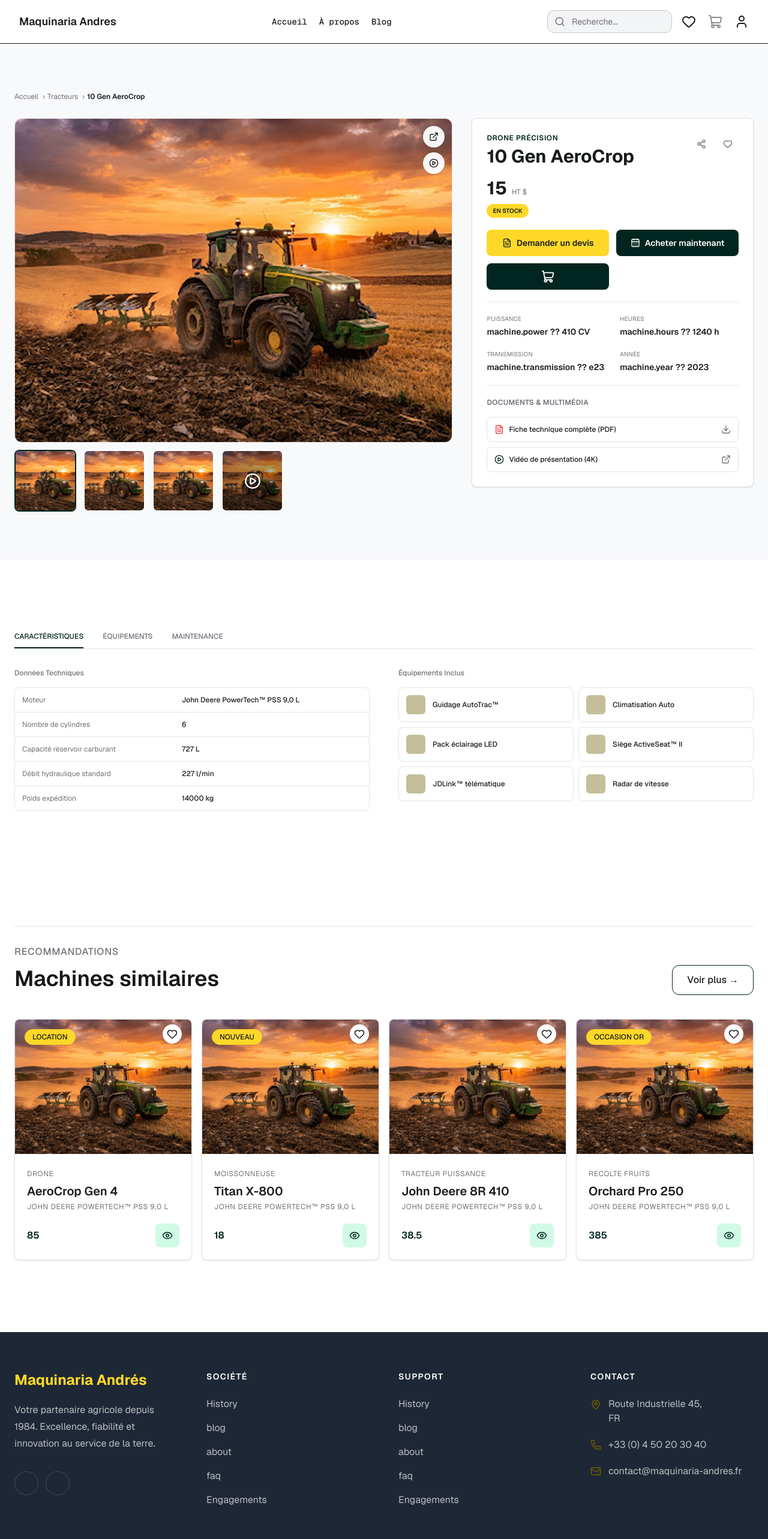
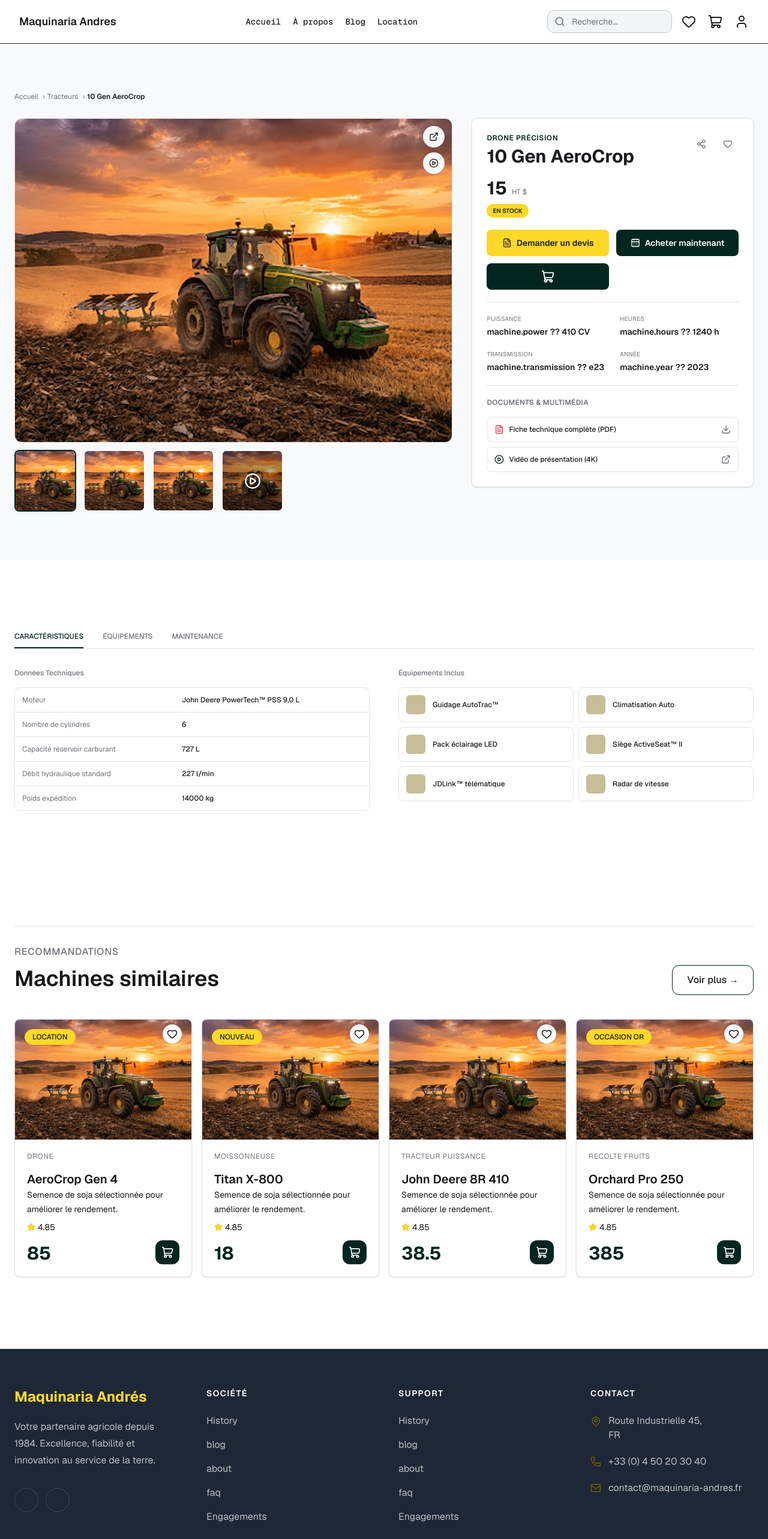
Before and after one commit to eliezermasial/Maquinaria-andres, a Next.js app: page /machines/10-Gen-AeroCrop in a window 1280 px wide. Shown: the top 2566 px of the page at 60% size. Built offline with nearby package versions, Linux system fonts and the light colour scheme.

Commit message:
feat(cart): add add-to-cart action from related products grid

```diff
--- a/app/(public)/cart/page.tsx
+++ b/app/(public)/cart/page.tsx
@@ -4,7 +4,7 @@ import { CartItems } from "@/features/Carts/components/CartItems";
 export default function CartPage() {
     return (
         <div>
-            <CartItems />
+            <CartItems/>
         </div>
     )
 }
--- a/components/navigation/HeaderActions.tsx
+++ b/components/navigation/HeaderActions.tsx
@@ -29,11 +29,11 @@ export function HeaderActions() {
             href={link.href}
             aria-label={link.label}
             className={`
-              relative flex items-center justify-center transition
+              relative flex items-center justify-center transition text-onBackground
               ${
                 isCart && totalCarts === 0
-                  ? "pointer-events-none cursor-not-allowed opacity-50"
-                  : "text-onBackground hover:text-foreground"
+                  ? "pointer-events-none cursor-not-allowed"
+                  : " hover:text-foreground"
               }
             `}
           >
--- a/components/navigation/PublicNavigation.tsx
+++ b/components/navigation/PublicNavigation.tsx
@@ -9,6 +9,7 @@ const links = [
   { href: "/home", label: "Accueil" },
   { href: "/about", label: "À propos" },
   { href: "/blog", label: "Blog" },
+  {href: "/services/location", label: "Location"},
 ];
 
 type PublicNavigationProps = {
--- /dev/null
+++ b/features/Carts/components/CartItemsGrid.tsx
@@ -0,0 +1,77 @@
+import { Badge } from "@/components/ui/badge";
+import { Card, CardContent, CardHeader, CardTitle } from "@/components/ui/card";
+import { machines } from "@/features/machines/machines";
+import { Heart, ShoppingCart } from "lucide-react";
+import Image from "next/image";
+import { useCart } from "../hooks/useCart";
+import Link from "next/link";
+
+
+export function CartItemsGrid() {
+
+    const {addToCart} = useCart();
+
+    return (
+        <div className="grid gap-6 sm:grid-cols-2 xl:grid-cols-4">
+            {machines.slice(0,4).map((machine) => (
+                <Link  href={`/machines/${machine.slug}`} key={machine.id}>
+
+                <Card
+                    className="group overflow-hidden rounded-2xl border p-0 border-border
+                    bg-white transition duration-300 hover:-translate-y-1 hover:shadow-xl"
+                >
+                    <CardHeader className="relative h-56 overflow-hidden">
+                        <Image
+                            src={machine.image}
+                            alt={machine.title}
+                            fill
+                            className="object-cover transition duration-500 group-hover:scale-105"
+                        />
+                        {machine.badge && (
+                        <Badge
+                            className="absolute left-4 top-4 bg-yelloAccent border-yelloAccent px-3 py-1
+                            text-xs uppercase text-onBackground"
+                        >
+                            {machine.badge}
+                        </Badge>
+                        )}
+                        <button className="absolute right-4 top-2 flex h-10 w-10 md:h-8 md:w-8 items-center
+                            justify-center rounded-full bg-white shadow"
+                        >
+                            <Heart size={18} />
+                        </button>
+                    </CardHeader>
+
+                    <CardContent className="space-y-4 p-5">
+                        <div>
+                            <span className="text-xs uppercase tracking-wider text-muted-foreground">
+                                {machine.category}
+                            </span>
+                            <CardTitle className="mt-1 text-2xl font-semibold text-onBackground">
+                                {machine.title}
+                            </CardTitle>
+                        </div>
+                        <div className="flex items-center justify-between">
+                            <span className="font-semibold text-primary">
+                                {machine.price}
+                            </span>
+                            <button className="flex h-11 w-11 items-center justify-center rounded-full
+                                bg-primary text-yelloAccent transition hover:bg-yelloAccent hover:text-primary"
+                                value={machine.id}
+                                onClick={(e) => {
+                                    e.preventDefault();
+                                    e.stopPropagation();
+
+                                    addToCart(machine)
+                                }}
+                            >
+                                <ShoppingCart size={18} />
+                            </button>
+                        </div>
+                    </CardContent>
+                </Card>
+                </Link>
+            ))}
+        </div>
+    )
+}
--- a/features/machines/components/MachineCard.tsx
+++ b/features/machines/components/MachineCard.tsx
@@ -1,9 +1,12 @@
+"use client";
+
+import Link from "next/link";
+import Image  from "next/image";
+import { Badge } from "@/components/ui/badge";
+import type { Machine } from "../types/machine";
+import { Heart, ShoppingCart, Star} from "lucide-react";
+import { useCart } from "@/features/Carts/hooks/useCart";
 import { Card, CardHeader, CardContent, CardTitle, CardParagraphy } from "@/components/ui/card";
-import Image  from "next/image";
-import { Eye, Heart} from "lucide-react";
-import type { Machine } from "../types/machine";
-import Link from "next/link";
-import { Badge } from "@/components/ui/badge";
 
 
 
@@ -12,11 +15,13 @@ type MachineProps = {
 };
 
 export function MachineCard ({machine}: MachineProps) {
+
+    const {addToCart} = useCart();
     return (
-        <Card className="group overflow-hidden rounded-2xl border p-0 border-border
+        <Card className="group w-full overflow-hidden rounded-2xl border border-border
             bg-white transition duration-300 hover:-translate-y-1 hover:shadow-xl"
         >
-            <CardHeader className="relative h-56 overflow-hidden">
+            <CardHeader className="relative h-50 overflow-hidden">
                 <Image
                   src={machine.image}
                   alt={machine.title}
@@ -39,29 +44,50 @@ export function MachineCard ({machine}: MachineProps) {
             </CardHeader>
 
             <CardContent className="space-y-4 p-5">
-                <div>
+                    <div className="flex justify-between items-center">
                         <span className="text-xs uppercase tracking-wider text-muted-foreground">
                             {machine.category}
                         </span>
-                    <CardTitle className="mt-1 text-2xl font-semibold text-onBackground">
+                    </div>
+                    <Link href={`/machines/${machine.slug}`} className="mt-0">
+                        <div>
+                            <CardTitle className="mt-2">
                                 {machine.title}
                             </CardTitle>
-                    <CardParagraphy className="text-xs uppercase tracking-wider text-muted-foreground">
-                        {machine.engine}
+                            <CardParagraphy className="mb-2">
+                                {machine.description}
                             </CardParagraphy>
                         </div>
-                <div className="flex items-center justify-between">
-                    <span className="font-semibold text-primary">
+                        <div className="flex items-center gap-1">
+                            <Star
+                                size={14}
+                                className="fill-yelloAccent text-yellow-400"
+                            />
+                            <span className="text-sm">4.85</span>
+                        </div>
+                    </Link>
+                    <div className="flex items-end mt-3 justify-between">
+                        <div>
+                            <span className="text-3xl font-bold text-primary">
                                 {machine.price}
                             </span>
+                        </div>
 
-                    <Link
-                        href={`/machines/${machine.slug}`}
-                        className="flex h-10 w-10 items-center justify-center rounded-lg bg-emerald-100
-                        text-primary transition hover:bg-primary hover:text-white"
+                    <button
+                        className="flex bg-primary font-semibold py-1 capitalize text-md h-10 w-10 px-2
+                            justify-center rounded-xl transition hover:bg-yelloAccent text-white items-center
+                            hover:text-onBackground
+                        "
+                        value={machine.id}
+                        onClick={(e) => {
+                            e.preventDefault();
+                            e.stopPropagation();
+
+                            addToCart(machine)
+                        }}
                     >
-                        <Eye size={18} />
-                    </Link>
+                        <ShoppingCart size={20} />
+                    </button>
                 </div>
             </CardContent>
         </Card>
--- a/features/services/components/ServicesGrid.tsx
+++ b/features/services/components/ServicesGrid.tsx
@@ -1,9 +1,10 @@
 "use client";
 
+import { Service } from "../types/service";
 import { useEffect, useState } from "react";
+import { ServiceCard } from "./serviceCard";
 import { getServices } from "../services/service.service";
-import { ServiceCard } from "./serviceCard";
-import { Service } from "../types/service";
+
 
 
 export function ServicesGrid() {
--- a/features/services/pages/location/components/LocationCard.tsx
+++ b/features/services/pages/location/components/LocationCard.tsx
@@ -54,7 +54,7 @@ export function LocationCard ({machine}: LocationCardProps) {
                         <span className="text-xs uppercase tracking-wider text-muted-foreground">
                             {machine.category}
                         </span>
-                        <button className="flex h-8 w-11 items-center justify-center rounded-full
+                        <button className="flex h-10 w-10 shadow shadow-amber-500 hover:shadow-primary items-center justify-center rounded-full
                             bg-primary text-yelloAccent transition hover:bg-yelloAccent hover:text-primary"
                             value={machine.id}
                             onClick={(e) => {
@@ -64,7 +64,7 @@ export function LocationCard ({machine}: LocationCardProps) {
                                 addToCart(machine)
                             }}
                         >
-                            <ShoppingCart size={18} />
+                            <ShoppingCart size={20} />
                         </button>
                     </div>
                     <Link href={`/machines/${machine.slug}`} className="mt-0">
```
Also changed, not shown: features/Carts/components/CartDrawer.tsx (+24 -14 lines), features/Carts/components/CartItemCard.tsx (+12 -8 lines), features/Carts/components/CartItems.tsx (+62 -16 lines), features/services/components/serviceCard.tsx (+7 -4 lines). Lines whose indentation alone changed are shown as unchanged.
